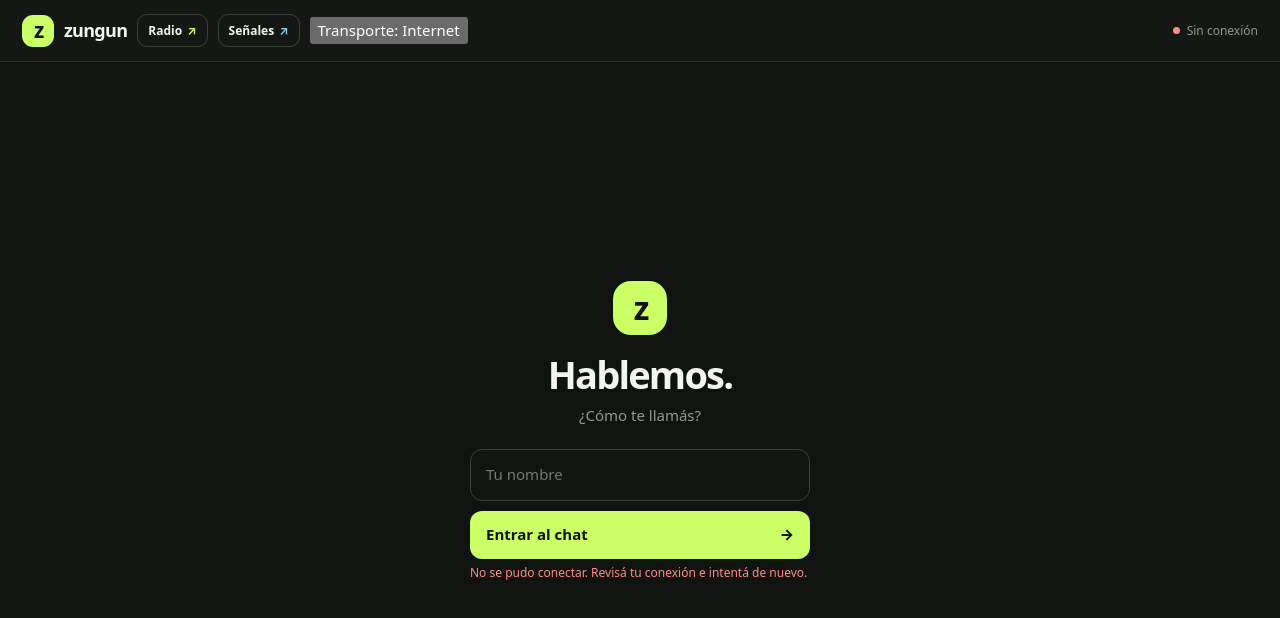
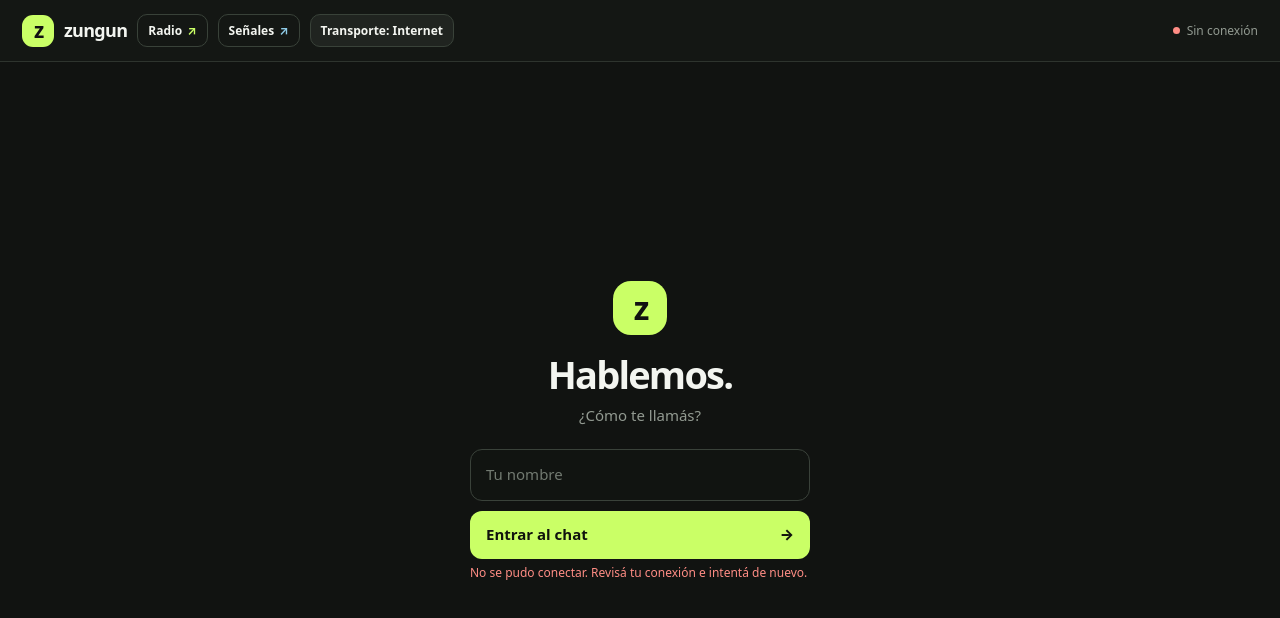
Before and after one commit to simondalmasso/Zungun, a website: page cloudflare/public/chat/index.html in a window 1280 px wide. Drawn offline with Linux system fonts and the light colour scheme; no server answers.

Commit message:
Style explicit transport mode control

```diff
--- a/cloudflare/public/chat/app.css
+++ b/cloudflare/public/chat/app.css
@@ -81,3 +81,6 @@ input::placeholder{color:#727a71}input:focus{border-color:var(--accent)}
 .signals-link span{color:#8ecae6}
 .radio-link:hover{border-color:var(--accent);background:#202420}
 @media(max-width:420px){.topbar{gap:8px;padding:0 10px}.radio-link{padding:6px 8px}.connection{font-size:11px;gap:5px}}
+
+.transport-mode{border:1px solid #394239;border-radius:10px;background:#202420;color:var(--text);padding:7px 10px;font-size:12px;font-weight:650;white-space:nowrap}.transport-mode:hover{border-color:var(--accent)}.transport-mode.satellite-active{border-color:#e7b85c;color:#ffd58a;background:#2b2417}
+@media(max-width:520px){.transport-mode{font-size:10px;padding:6px 7px}.topbar{gap:6px}.connection{max-width:74px;overflow:hidden;text-overflow:ellipsis;white-space:nowrap}}
```
